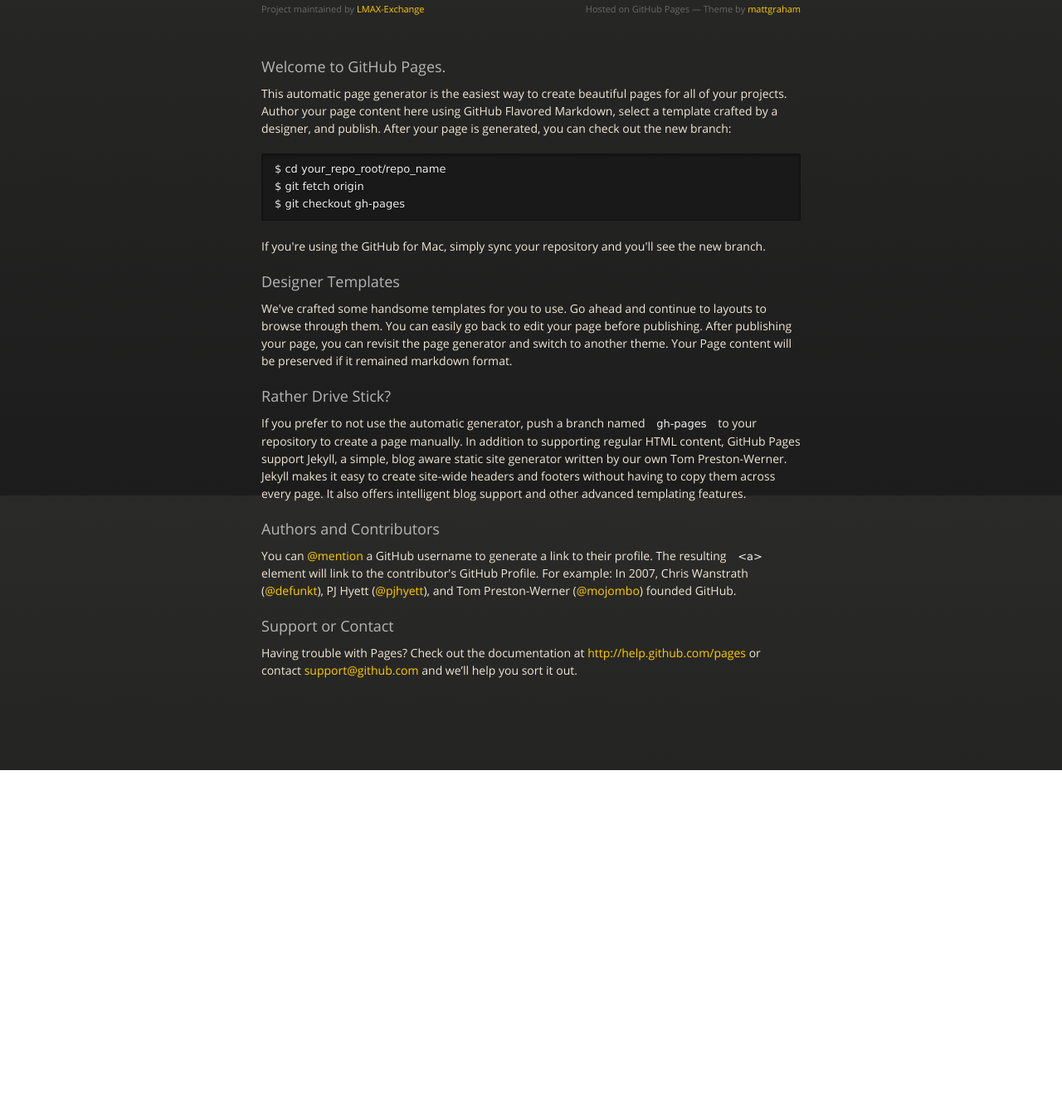
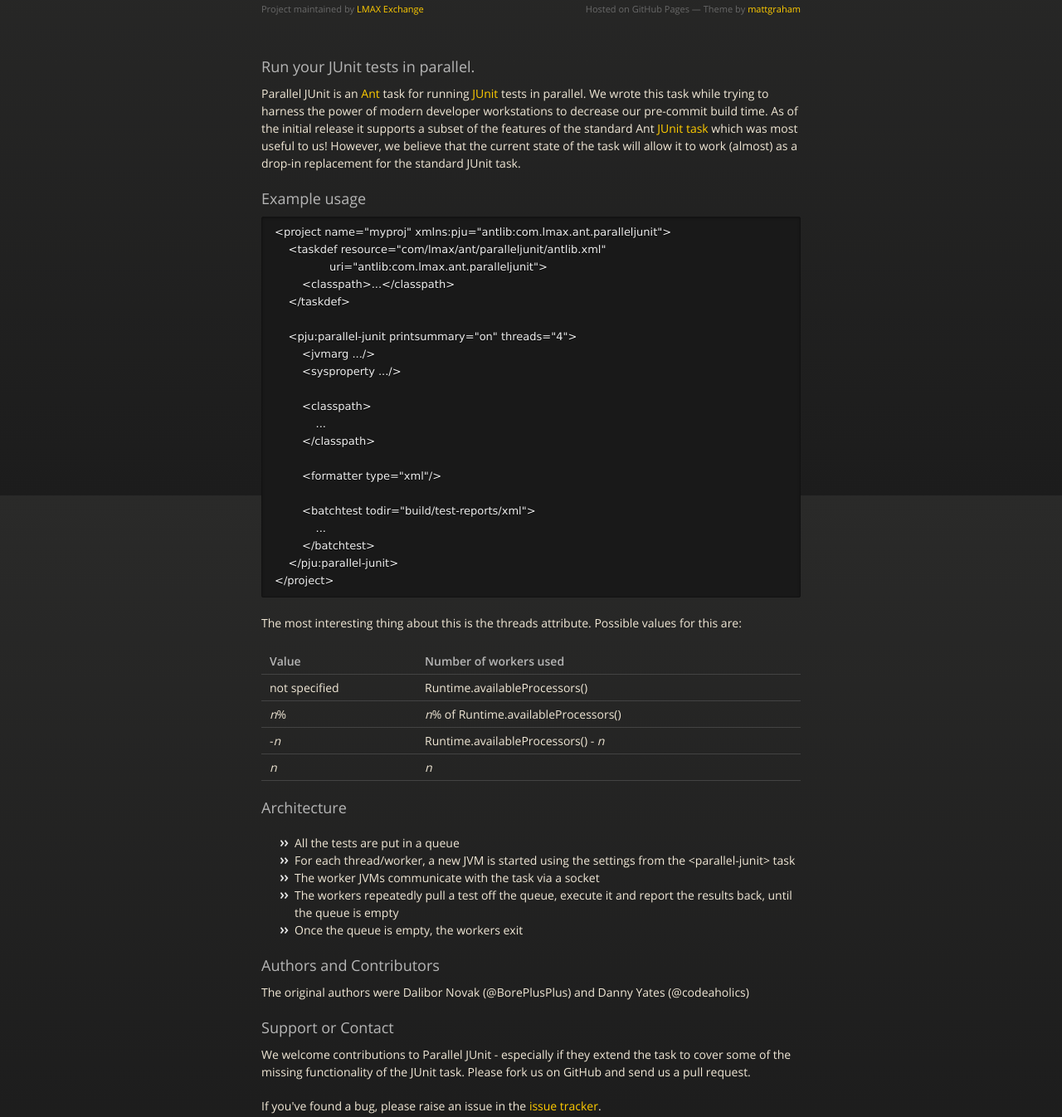
Before and after one commit to LMAX-Exchange/parallel-junit, a plain HTML site: page index.html in a window 1280 px wide. Shown: the part 203-1549 px from the top of the page at 83% size. Before the commit the page ends 1131 px from the top, so only its background shows below. Drawn offline with nearby package versions, Linux system fonts and the light colour scheme.

Commit message:
First draft home page

```diff
--- a/index.html
+++ b/index.html
@@ -34,36 +34,71 @@
           <h1>Parallel JUnit</h1>
           <p>An Ant task for running JUnit tests in parallel</p>
           <hr>
-          <span class="credits left">Project maintained by <a href="https://github.com/LMAX-Exchange">LMAX-Exchange</a></span>
+          <span class="credits left">Project maintained by <a href="https://github.com/LMAX-Exchange">LMAX Exchange</a></span>
           <span class="credits right">Hosted on GitHub Pages &mdash; Theme by <a href="http://twitter.com/#!/michigangraham">mattgraham</a></span>
         </div>
 
-        <h3>Welcome to GitHub Pages.</h3>
+        <h3>Run your JUnit tests in parallel.</h3>
 
-<p>This automatic page generator is the easiest way to create beautiful pages for all of your projects. Author your page content here using GitHub Flavored Markdown, select a template crafted by a designer, and publish. After your page is generated, you can check out the new branch:</p>
+<p>Parallel JUnit is an <a href="http://ant.apache.org">Ant</a> task for running <a href="http://www.junit.org">JUnit</a> tests in parallel. We wrote this task while trying to harness the power of modern developer workstations to decrease our pre-commit build time. As of the initial release it supports a subset of the features of the standard Ant <a href="http://ant.apache.org/manual/Tasks/junit.html">JUnit task</a> which was most useful to us! However, we believe that the current state of the task will allow it to work (almost) as a drop-in replacement for the standard JUnit task.</p>
 
-<pre><code>$ cd your_repo_root/repo_name
-$ git fetch origin
-$ git checkout gh-pages
-</code></pre>
+<h3>Example usage</h3>
 
-<p>If you're using the GitHub for Mac, simply sync your repository and you'll see the new branch.</p>
+<pre><code>&lt;project name="myproj" xmlns:pju="antlib:com.lmax.ant.paralleljunit"&gt;
+    &lt;taskdef resource="com/lmax/ant/paralleljunit/antlib.xml"
+                uri="antlib:com.lmax.ant.paralleljunit"&gt;
+        &lt;classpath&gt;...&lt;/classpath&gt;
+    &lt;/taskdef&gt;
 
-<h3>Designer Templates</h3>
+    &lt;pju:parallel-junit printsummary="on" threads="4"&gt;
+        &lt;jvmarg .../&gt;
+        &lt;sysproperty .../&gt;
 
-<p>We've crafted some handsome templates for you to use. Go ahead and continue to layouts to browse through them. You can easily go back to edit your page before publishing. After publishing your page, you can revisit the page generator and switch to another theme. Your Page content will be preserved if it remained markdown format.</p>
+        &lt;classpath&gt;
+            ...
+        &lt;/classpath&gt;
 
-<h3>Rather Drive Stick?</h3>
+        &lt;formatter type="xml"/&gt;
 
-<p>If you prefer to not use the automatic generator, push a branch named <code>gh-pages</code> to your repository to create a page manually. In addition to supporting regular HTML content, GitHub Pages support Jekyll, a simple, blog aware static site generator written by our own Tom Preston-Werner. Jekyll makes it easy to create site-wide headers and footers without having to copy them across every page. It also offers intelligent blog support and other advanced templating features.</p>
+        &lt;batchtest todir="build/test-reports/xml"&gt;
+            ...
+        &lt;/batchtest&gt;
+    &lt;/pju:parallel-junit&gt;
+&lt;/project&gt;</code></pre>
+
+<p>The most interesting thing about this is the threads attribute. Possible values for this are:<p>
+
+<table>
+    <thead>
+        <tr><th>Value</th><th>Number of workers used</th></tr>
+    </thead>
+    <tbody>
+        <tr><td>not specified</td><td>Runtime.availableProcessors()</td></tr>
+        <tr><td><i>n</i>%</td><td><i>n</i>% of Runtime.availableProcessors()</td></tr>
+        <tr><td>-<i>n</i></td><td>Runtime.availableProcessors()&nbsp;-&nbsp;<i>n</i></td></tr>
+        <tr><td><i>n</i></td><td><i>n</i></td></tr>
+    </tbody>
+</table>
+
+<h3>Architecture</h3>
+
+<p><ul>
+    <li>All the tests are put in a queue</li>
+    <li>For each thread/worker, a new JVM is started using the settings from the &lt;parallel-junit&gt; task</li>
+    <li>The worker JVMs communicate with the task via a socket</li>
+    <li>The workers repeatedly pull a test off the queue, execute it and report the results back, until the queue is empty</li>
+    <li>Once the queue is empty, the workers exit</li>
+</ul></p>
 
 <h3>Authors and Contributors</h3>
 
-<p>You can <a href="https://github.com/blog/821" class="user-mention">@mention</a> a GitHub username to generate a link to their profile. The resulting <code>&lt;a&gt;</code> element will link to the contributor's GitHub Profile. For example: In 2007, Chris Wanstrath (<a href="https://github.com/defunkt" class="user-mention">@defunkt</a>), PJ Hyett (<a href="https://github.com/pjhyett" class="user-mention">@pjhyett</a>), and Tom Preston-Werner (<a href="https://github.com/mojombo" class="user-mention">@mojombo</a>) founded GitHub.</p>
+<p>The original authors were Dalibor Novak (@BorePlusPlus) and Danny Yates (@codeaholics)</p>
 
 <h3>Support or Contact</h3>
 
-<p>Having trouble with Pages? Check out the documentation at <a href="http://help.github.com/pages">http://help.github.com/pages</a> or contact <a href="mailto:support@github.com">support@github.com</a> and we’ll help you sort it out.</p>
+<p>We welcome contributions to Parallel JUnit - especially if they extend the task to cover some of the missing functionality of the JUnit task. Please fork us on GitHub and send us a pull request.</p>
+
+<p>If you've found a bug, please raise an issue in the <a href="https://github.com/LMAX-Exchange/parallel-junit/issues">issue tracker</a>.
       </section>
 
     </div>
```
